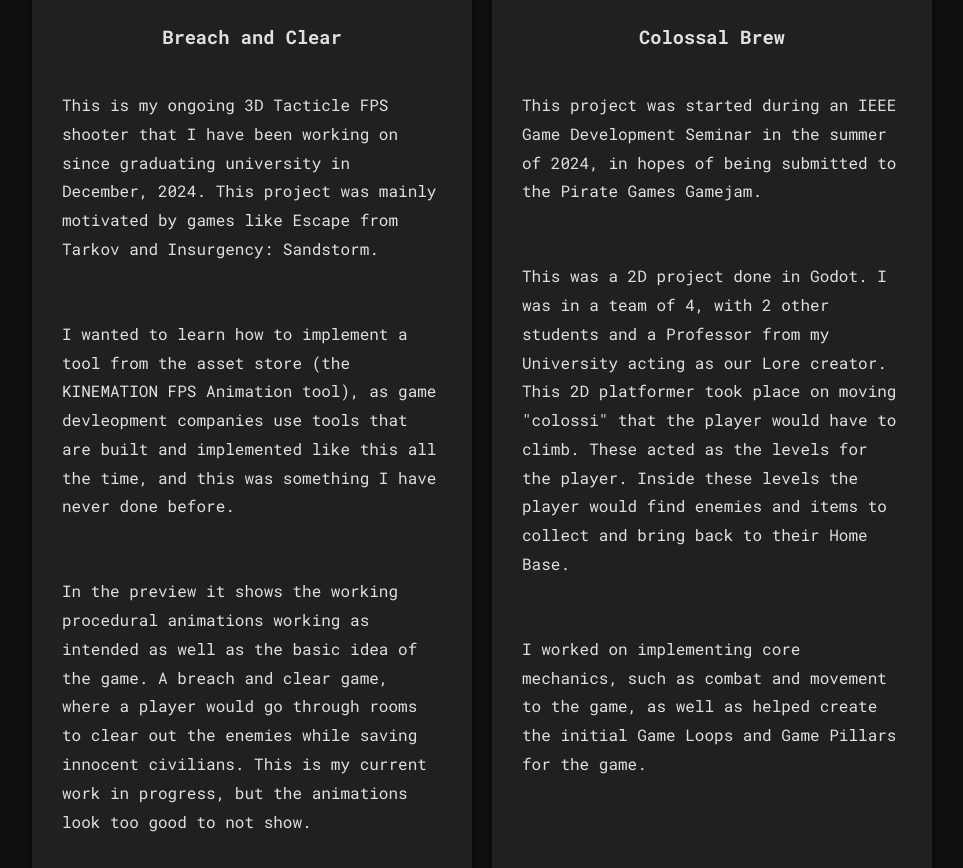
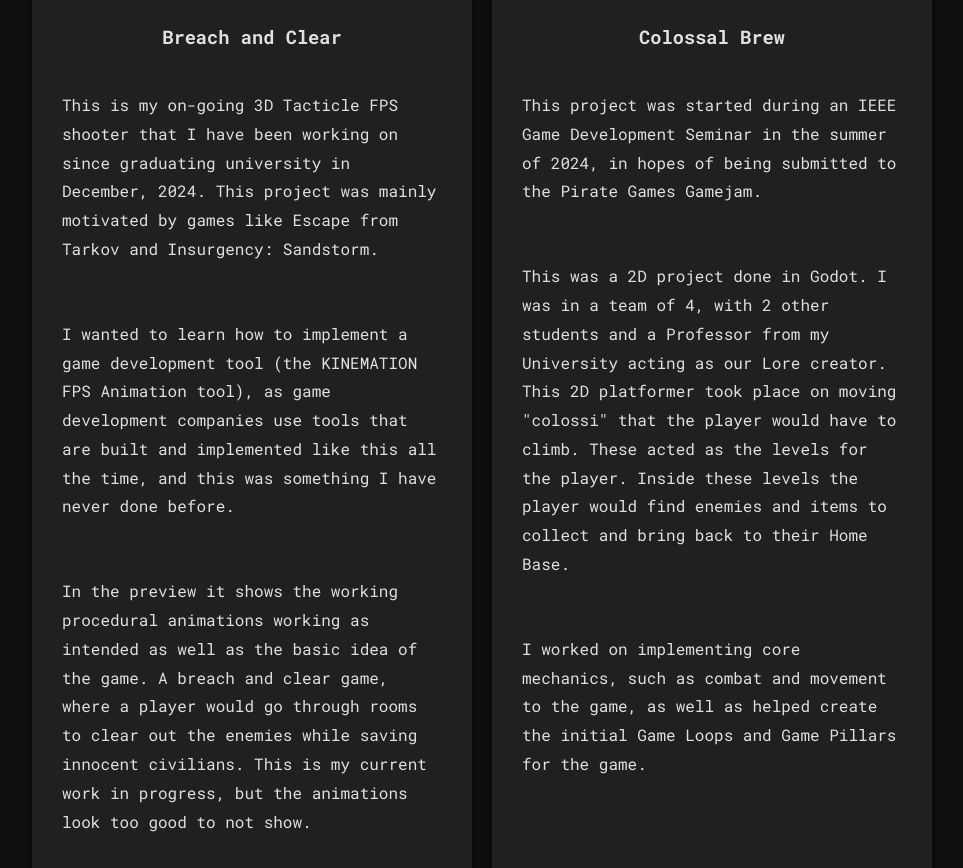
Before and after one commit to LukeCuzzetto/portfolio, a plain HTML site: page index.html in a window 1280 px wide. Shown: the part 1817-2685 px from the top of the page, without its empty margins (158-1121 px from the left). Drawn offline with Linux system fonts and the light colour scheme.

Commit message:
Update index.html

```diff
--- a/index.html
+++ b/index.html
@@ -204,8 +204,8 @@
             <div class="project">
                 <iframe width="560" height="315" src="https://www.youtube.com/embed/X48jQEXL8wk?si=OVRkcmGSg3Jo4-jm" title="YouTube video player" frameborder="0" allow="accelerometer; autoplay; clipboard-write; encrypted-media; gyroscope; picture-in-picture; web-share" referrerpolicy="strict-origin-when-cross-origin" allowfullscreen></iframe>
                 <h3>Breach and Clear</h3>
-                <p>This is my ongoing 3D Tacticle FPS shooter that I have been working on since graduating university in December, 2024. This project was mainly motivated by games like Escape from Tarkov and Insurgency: Sandstorm.</p>
-                <p>I wanted to learn how to implement a tool from the asset store (the KINEMATION FPS Animation tool), as game devleopment companies use tools that are built and implemented like this all the time, and this was something I have never done before.</p>
+                <p>This is my on-going 3D Tacticle FPS shooter that I have been working on since graduating university in December, 2024. This project was mainly motivated by games like Escape from Tarkov and Insurgency: Sandstorm.</p>
+                <p>I wanted to learn how to implement a game development tool (the KINEMATION FPS Animation tool), as game development companies use tools that are built and implemented like this all the time, and this was something I have never done before.</p>
                 <p>In the preview it shows the working procedural animations working as intended as well as the basic idea of the game. A breach and clear game, where a player would go through rooms to clear out the enemies while saving innocent civilians. This is my current work in progress, but the animations look too good to not show.</p>
             </div>
 
```
